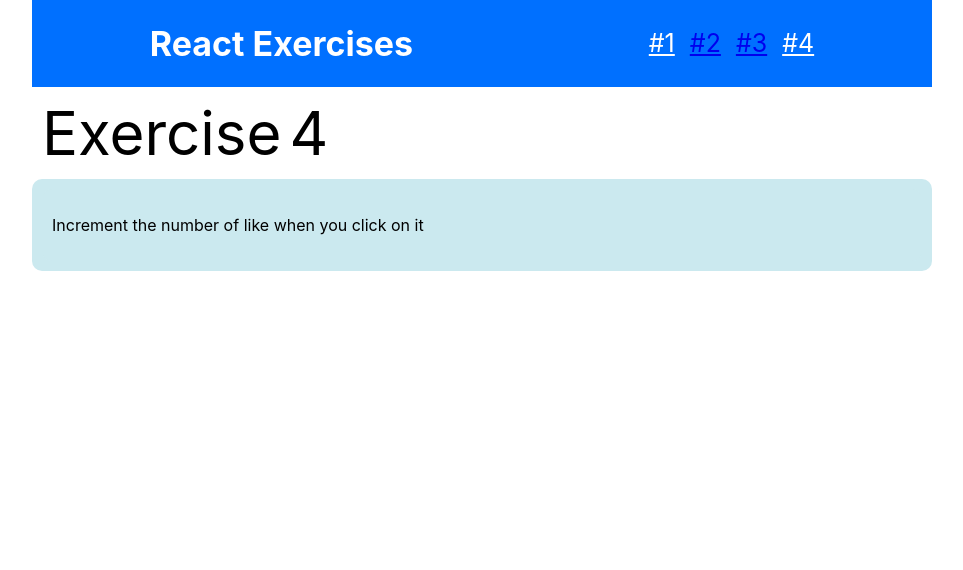
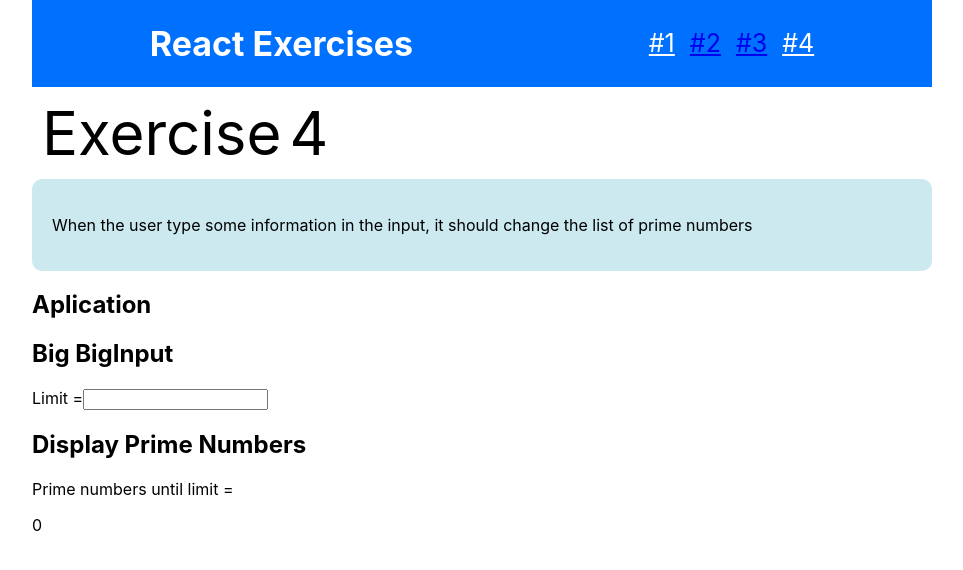
Before and after one commit to raquecre/all-mini-exs, a React (Create React App) app: page /exercise4 in a window 1280 px wide. Shown: the top 570 px of the page, without its empty margins (158-1121 px from the left). Built offline with nearby package versions, Linux system fonts and the light colour scheme.

Commit message:
style + components ex 4

```diff
--- a/src/Pages/Ex4.js
+++ b/src/Pages/Ex4.js
@@ -1,17 +1,19 @@
+import AplicationEx4 from "../components/AplicationEx4";
 import TextInfo from "../components/Navigation/TextInfo";
 import Title from "../components/Title";
 
 const Exercise4 = () => {
     const numberExercise = <div>4</div>
     const textContent =
-        <div className="textInfo">
-            <p> Increment the number of like when you click on it</p>
-        </div>
+    <div className="textInfo">
+    <p> When the user type some information in the input, it should change the list of prime numbers</p>
+</div>
 
     return (
         <div className="Exercise4" >
             <Title numberExercise={numberExercise} />
             <TextInfo textContent={textContent} />
+            <AplicationEx4/>
 
         </div>
     )
--- /dev/null
+++ b/src/components/AplicationEx4.js
@@ -0,0 +1,17 @@
+import BigInputEx4 from './BigInputEx4';
+import DisplayPrimeNumbersEx4 from './DisplayPrimeNumbersEx4'
+import { useState } from 'react'
+const AplicationEx4 = (props) => {
+
+    const [query, setQuery] = useState();
+
+    return (
+        <div className='Aplication'>
+            <h2>Aplication</h2>
+            <BigInputEx4 onQuery={setQuery} />
+            <DisplayPrimeNumbersEx4 query ={query} />
+        </div>
+    )
+}
+
+export default AplicationEx4
--- /dev/null
+++ b/src/components/BigInputEx4.js
@@ -0,0 +1,20 @@
+const BigInputEx4 = ({ onQuery }) => {
+    function handleInput(e){
+        onQuery(e.target.value);
+    }
+
+    return (
+        <div className="BigInput">
+            <h2>Big BigInput</h2>
+            <div className="limit">
+                <label>
+                    Limit =
+                    <input type="number" onInput={ handleInput} />
+                </label>
+            </div>
+
+        </div>
+    )
+}
+
+export default BigInputEx4;
--- /dev/null
+++ b/src/components/DisplayPrimeNumbersEx4.js
@@ -0,0 +1,50 @@
+
+import { useState } from "react";
+
+
+
+const DisplayPrimeNumbersEx4 = (props) => {
+    const { query } = props;
+    const queryNumber = parseInt({ query })
+    console.log(queryNumber)
+
+    const [result, setResult] = useState(0);
+
+    function isPrime(num) {
+
+        if (num == 1 || num == 0) return false;
+        if (num == 2 || num == 3)
+            return true;
+
+        for (let i = 2; i <= Math.sqrt(num); i++) {
+            if (num % i == 0) return false;
+        }
+        return true;
+    }
+
+    function generateNumbers(numberCreate) {
+        let inums = 1;
+        let i = 0
+        let primeNumbers = [];
+        while (i < numberCreate) {
+
+            if (isPrime(inums)) {
+                primeNumbers.push(inums)
+            }
+            inums++;
+            i++;
+        }
+        return primeNumbers;
+
+    }
+    console.log(generateNumbers({ query }));
+    return (
+        <div className="DisplayPrimeNumbers">
+            <h2>Display Prime Numbers</h2>
+            <p>Prime numbers until limit = <strong>{query} </strong> </p>
+            <p> {result} </p>
+        </div>
+    )
+
+}
+export default DisplayPrimeNumbersEx4
```
